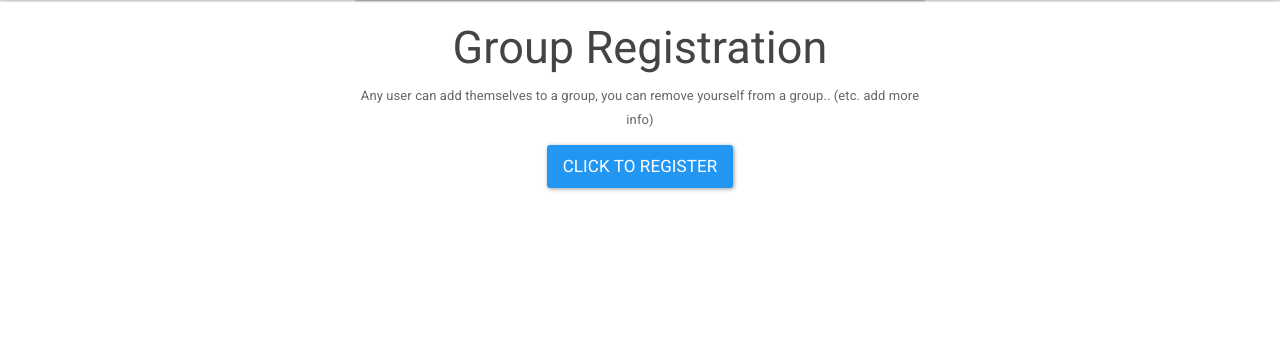
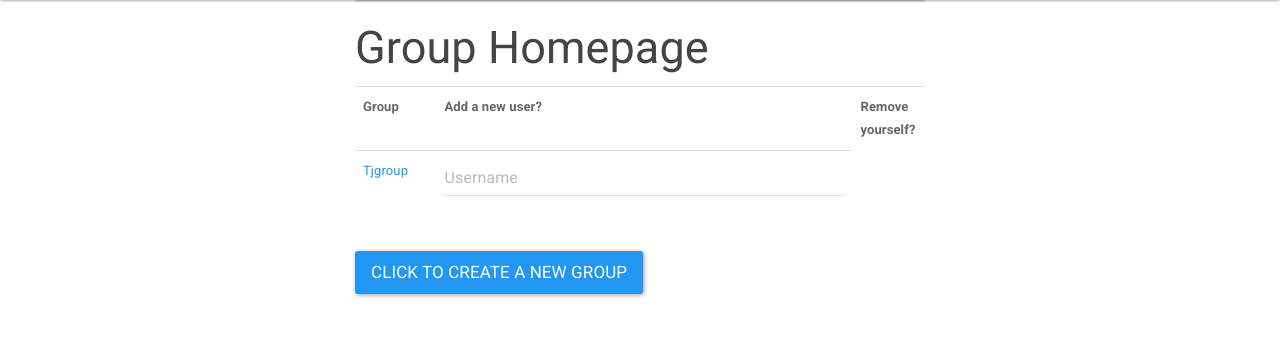
Before and after one commit to ashleypnguyen/cs3240-s17-team20, a Django app: page /groupHome/ in a window 1280 px wide; the page is wider, and only the part inside the window is pictured. Shown: the part 64-401 px from the top of that part. Run offline with Django 3.2, Linux system fonts and the light colour scheme; some libraries are stand-ins or nearby versions.

Commit message:
Add users to group, company/investor type

```diff
--- a/UserGroupForms/forms.py
+++ b/UserGroupForms/forms.py
@@ -22,7 +22,7 @@ class UserForm(forms.ModelForm):
 class UserProfileForm(forms.ModelForm):
     class Meta:
         model = UserProfile
-        fields = ('user_type',)
+        fields = ('user_type', 'siteManager',)
 
 class ReportForm(forms.ModelForm):
     #report_file_name = forms.CharField(required = False)
--- a/UserGroupForms/templates/groupHome.html
+++ b/UserGroupForms/templates/groupHome.html
@@ -17,12 +17,30 @@
 <div class="container" style="min-width:200px;max-width:600px;margin-right:auto;margin-left:auto;padding-left:15px;padding-right:15px;">
   <body onload="changeActive()">
   {% include 'header.html' %}
-    <center>
-    <h2 class="form-signin-heading">Group Registration</h2>
-    <center>
-    <p>Any user can add themselves to a group, you can remove yourself from a group.. (etc. add more info)</p>
-    <a type="submit" class = "btn btn-primary btn-lg" href="http://fintech-s17-team20.herokuapp.com/groupSignup/">Click to Register</a>
+    <h2 class="form-signin-heading"> Group Homepage </h2>
 
+     <p style="color:red"><b>{{ message }}</b></p>
+
+  <table class="table table-hover">
+            <tr>
+              <th class="col-md-8">Group</th>
+              <th class="col-md-2">Add a new user?</th>
+              <th class="col-md-2">Remove yourself?</th>
+            </tr>
+       {% for group in allGroups %}
+      <tr>
+          <td><a href="groupHome/{{ group.name }}"> {{ group.name }}</a></td>
+          <td>
+              <form id="login_form" method="post" action="/addUserToGroup/{{ group.id }}">
+              {% csrf_token %}
+              <input type="text" name="userHtml" class="form-control" placeholder="Username" required style="width: 400px;"><br>
+              </form>
+          </td>
+            <!--<td><input type="checkbox"><a href="/deleteUserFromGroup/{{ group.id }}">REMOVE</a></input></td>-->
+      </tr>
+            {% endfor %}
+  </table>
+      <a type="submit" class = "btn btn-primary btn-lg" href="/groupSignup/">Click to Create a New Group</a>
 </body>
 </div>
 
--- a/UserGroupForms/urls.py
+++ b/UserGroupForms/urls.py
@@ -15,5 +15,6 @@ urlpatterns = [
     url(r'^confirmUser/',views.confirmUser),
     url(r'^confirmGroup/',views.confirmGroup),
     url(r'^logout/', views.loggingOut),
+    url(r'^addUserToGroup/(?P<group_pk>.*)$', views.addUserToGroup, name='addUserToGroup'),
 
 ]
--- a/UserGroupForms/views.py
+++ b/UserGroupForms/views.py
@@ -16,6 +16,7 @@ from django.contrib.auth import authenticate, login, logout
 from django.http import HttpResponseRedirect, HttpResponse
 from mailingsystem.models import Message
 from django.db.models import Q
+import requests
 
 # Create your views here.
 def viewUser(request, user_id):
@@ -227,11 +228,53 @@ def loggingOut(request):
     logout(request)
     return render(request, 'base.html', {'badLogin': 0})
 
+############## GROUPS ###################
 def confirmGroup(request):
     return render(request, 'confirmGroup.html')
 
 def groupHome(request):
-    return render(request, 'groupHome.html')
+    allGroups = Group.objects.all()
+    # user = User.objects.filter(username=request.user).first()
+    # profile = UserProfile.objects.get(user=request.user)
+    # groupList = user.groups.all()
+    # siteManager = UserProfile.objects.get(user_id=request.user.id).siteManager
+    #
+    # if profile.siteManager:
+    #     allGroups = Group.objects.all()
+    #     return render(request, 'groupHome.html',
+    #                   {'groupList': groupList, 'allGroups': allGroups, 'siteManager': siteManager})
+    return render(request, 'groupHome.html', {'allGroups': allGroups})
+
+def addUserToGroup(request, group_pk):
+    if request.method == 'POST':
+        user = request.user
+        groupList = request.user.groups.all()
+
+        allGroups = Group.objects.all()
+        userToAddUsername = request.POST.get('userHtml')
+        userToAddList = User.objects.filter(username=userToAddUsername)
+        #siteManager = UserProfile.objects.get(user_id=request.user.id)
+
+        if len(userToAddList) == 0:
+            return render(request, 'groupHome.html',
+                          {'allGroups': allGroups, 'message': 'Couldn\'t find that user.'})
+
+        userToAdd = userToAddList[0]
+        if userToAdd.groups.filter(id=group_pk).exists():
+            return render(request, 'groupHome.html',
+                          {'allGroups': allGroups, 'message': "That user is already a member." })
+
+        else:
+            group = Group.objects.filter(id=group_pk)[0]
+            group.user_set.add(userToAdd)
+            #return render('groupHome.html', {'groupList': groupList, 'message': "Added successfully."})
+            #return HttpResponseRedirect(group.id)
+            return render(request, 'groupHome.html',
+                          {'allGroups': allGroups, 'message': "Added successfully."})
+
+
+# def deleteUserFromGroup(request, group_pk):
+
 
 def groupLogin(request):
     return render(request, 'groupLogin.html')
```
Also changed, not shown: UserGroupForms/models.py (+12 -4 lines), db.sqlite3.
